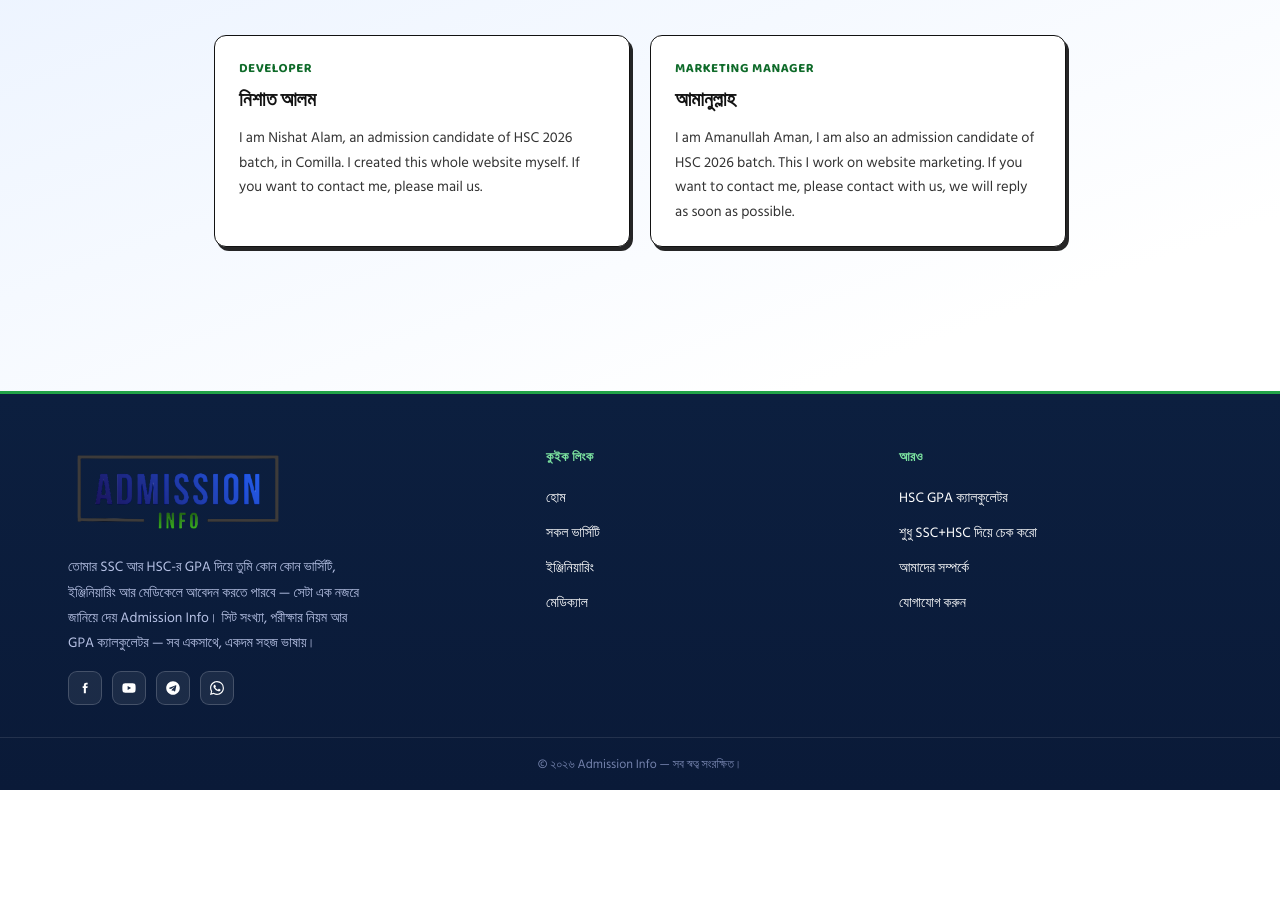
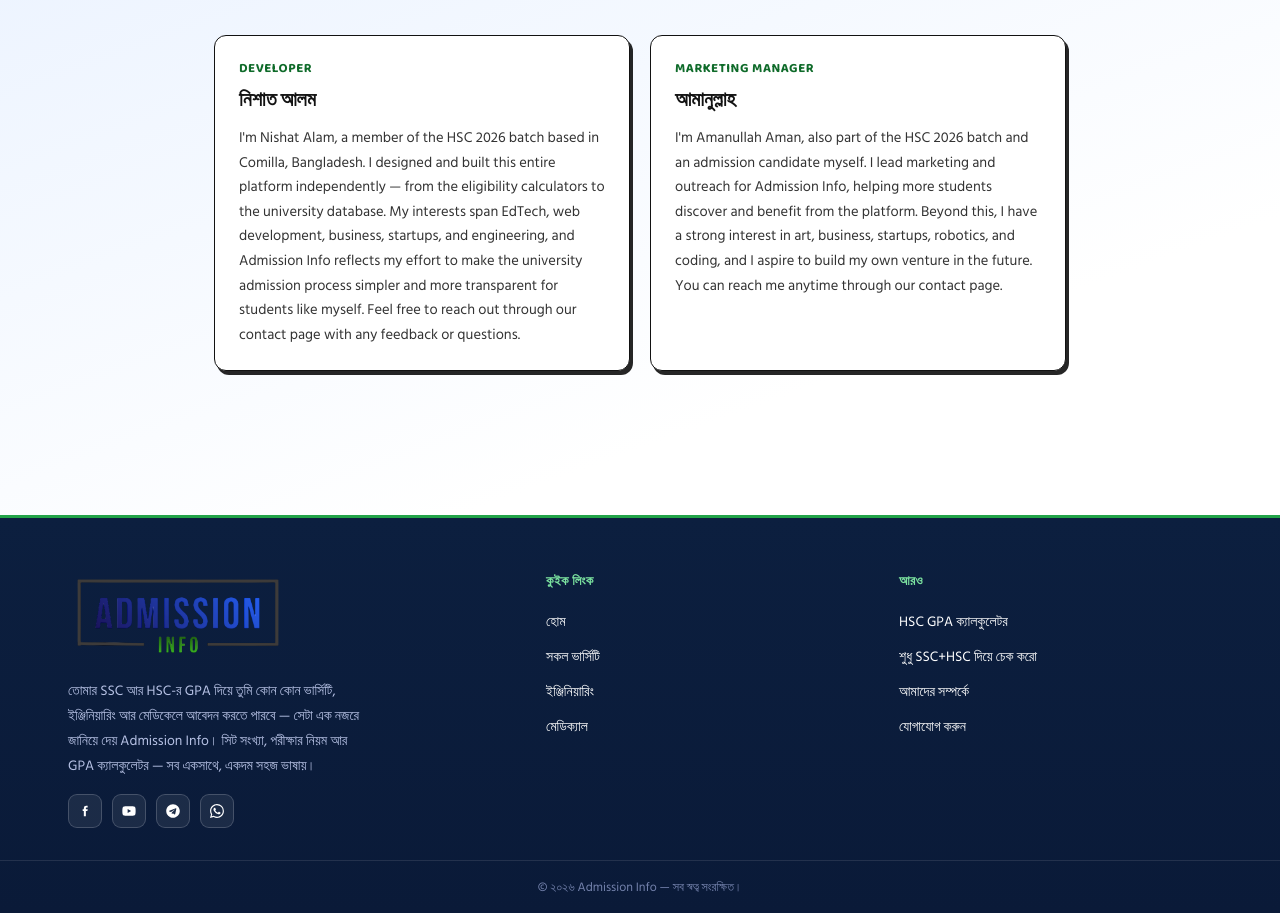
Before and after one commit to nishat-jihad/Admission-info, a Next.js app in the folder chance-hobe-ki/: page /about in a window 1280 px wide. Shown: the part 940-1853 px from the top of the page. Before the commit the page ends 1730 px from the top, so only its background shows below. Built offline with nearby package versions, Linux system fonts and the light colour scheme.

Commit message:
Update page.js

```diff
--- a/chance-hobe-ki/src/app/about/page.js
+++ b/chance-hobe-ki/src/app/about/page.js
@@ -86,9 +86,14 @@ export default function AboutPage() {
               <h3 className="dev-sub-title">developer</h3>
             <h3 className="dev-name">নিশাত আলম</h3>
             <p>
-              I am Nishat Alam, an admission candidate of HSC 2026 batch, in Comilla.
-              I created this whole website myself.
-              If you want to contact me, please mail us.
+              I&apos;m Nishat Alam, a member of the HSC 2026 batch based in Comilla,
+              Bangladesh. I designed and built this entire platform independently —
+              from the eligibility calculators to the university database. My
+              interests span EdTech, web development, business, startups, and
+              engineering, and Admission Info reflects my effort to make the
+              university admission process simpler and more transparent for
+              students like myself. Feel free to reach out through our contact
+              page with any feedback or questions.
             </p>
           </div>
 
@@ -96,9 +101,13 @@ export default function AboutPage() {
             <h3 className="dev-sub-title">Marketing Manager</h3>
             <h3 className="dev-name">আমানুল্লাহ</h3>
             <p>
-              I am Amanullah Aman, I am also an admission candidate of HSC 2026 batch.
-              This I work on website marketing.
-              If you want to contact me, please contact with us, we will reply as soon as possible.
+              I&apos;m Amanullah Aman, also part of the HSC 2026 batch and an
+              admission candidate myself. I lead marketing and outreach for
+              Admission Info, helping more students discover and benefit from
+              the platform. Beyond this, I have a strong interest in art,
+              business, startups, robotics, and coding, and I aspire to build
+              my own venture in the future. You can reach me anytime through
+              our contact page.
             </p>
           </div>
         </div>
```
